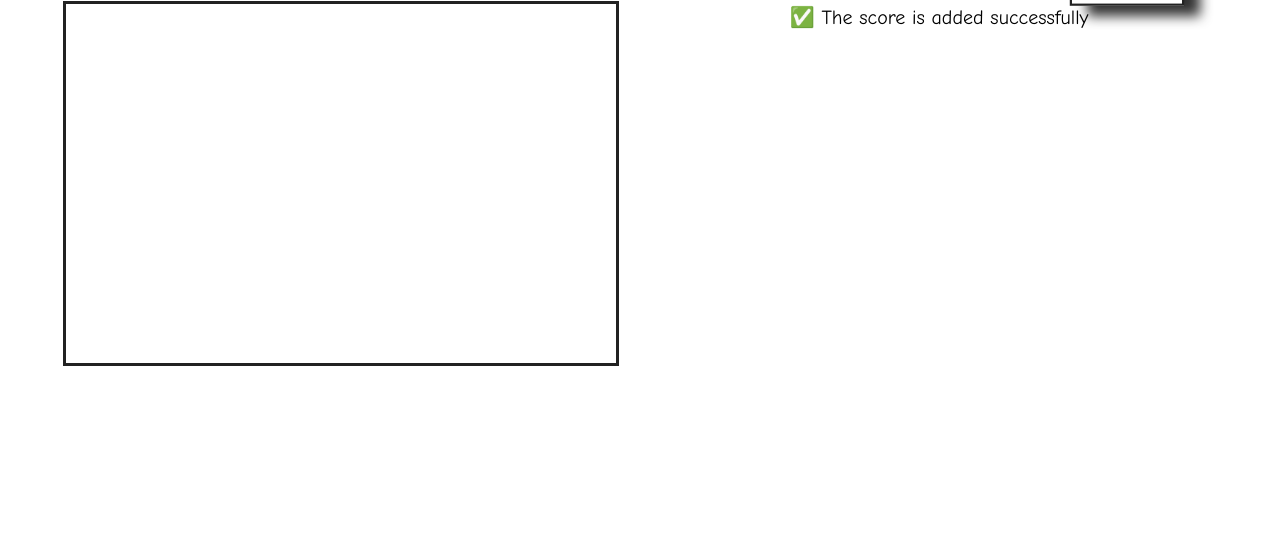
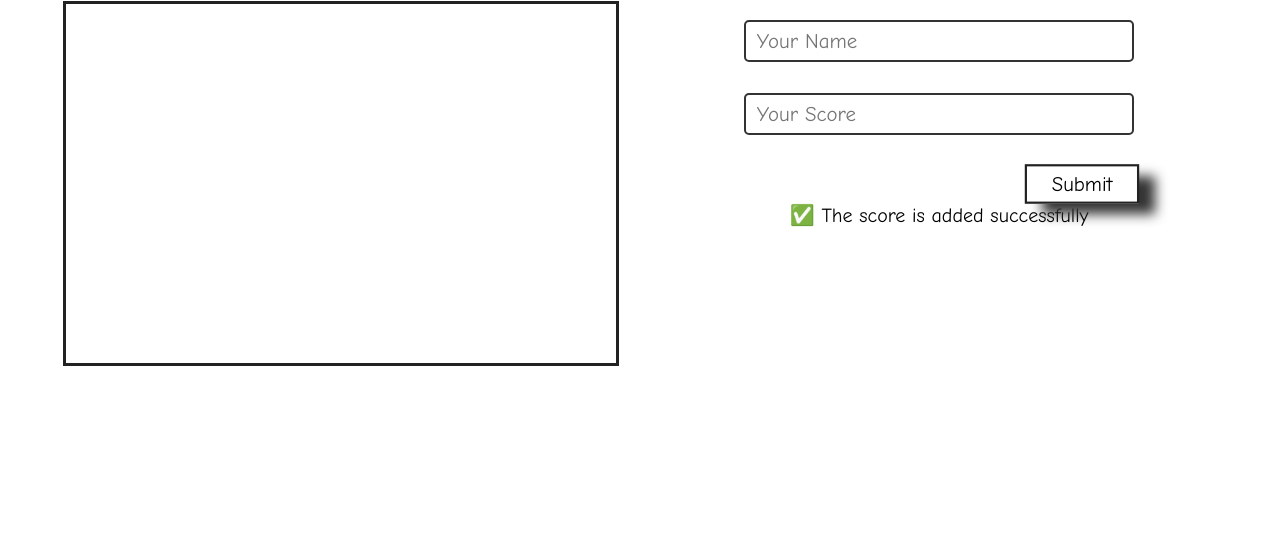
Before and after one commit to Elijahdre/Leaderboard, a website built with webpack: page src/index.html in a window 1280 px wide. Shown: the part 261-800 px from the top of the page. Built offline with nearby package versions, Linux system fonts and the light colour scheme.

Commit message:
Add styling to form

```diff
--- a/src/style.css
+++ b/src/style.css
@@ -55,8 +55,7 @@ main {
   width: 100vw;
   display: flex;
   justify-content: space-between;
-  padding: 4rem;
-}
+  padding: 4rem;}
 
 .scores-section,
 .add-score-section {
@@ -80,3 +79,26 @@ main {
   border: 3px solid #222;
   overflow-y: scroll;
 }
+
+form {
+  width: 70%;
+  display: flex;
+  flex-direction: column;
+  gap: 3rem;
+  margin-top: 5rem;
+}
+
+input {
+  display: block;
+  height: 4rem;
+  padding: 1rem;
+  font-family: inherit;
+  font-size: 2rem;
+  outline: none;
+  border: 2px solid #333;
+  border-radius: 5px;
+}
+
+.status {
+  text-align: center;
+}
```
